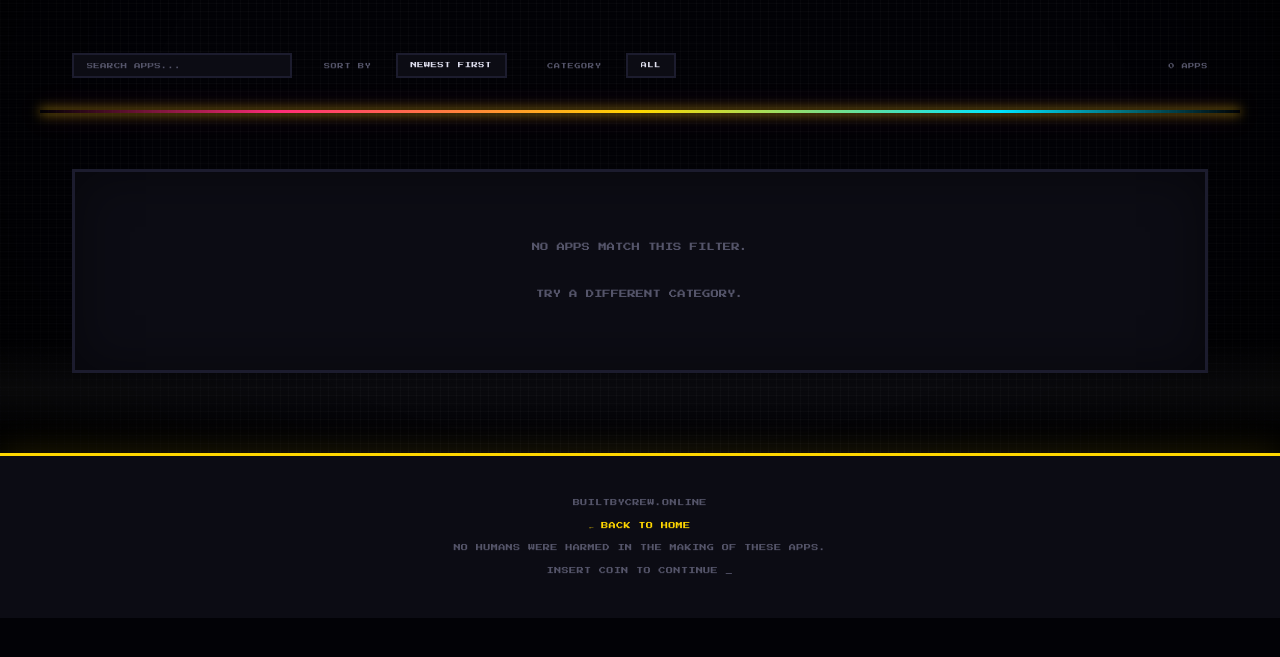
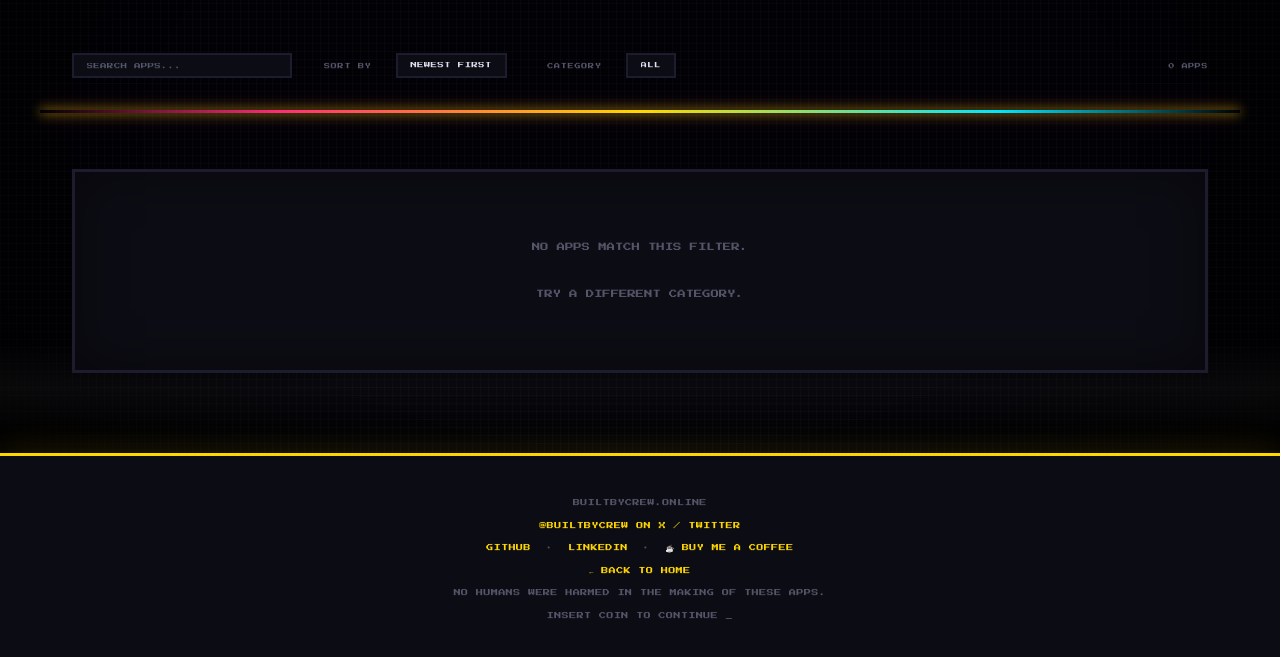
Before and after one commit to gustavtjac/BuiltByCrew, a website: page landing/apps.html in a window 1280 px wide. Shown: the part 261-918 px from the top of the page. Before the commit the page ends 879 px from the top, so only its background shows below. Drawn offline with Linux system fonts and the light colour scheme.

Commit message:
auto: sync changes

```diff
--- a/landing/apps.html
+++ b/landing/apps.html
@@ -280,6 +280,14 @@
 
   <footer>
     <p>BUILTBYCREW.ONLINE</p>
+    <p><a href="https://twitter.com/builtbycrew">@BUILTBYCREW ON X / TWITTER</a></p>
+    <p>
+      <a href="https://github.com/gustavtjac/BuiltByCrew" target="_blank" rel="noopener">GITHUB</a>
+      &nbsp;·&nbsp;
+      <a href="https://www.linkedin.com/company/builtbycrew" target="_blank" rel="noopener">LINKEDIN</a>
+      &nbsp;·&nbsp;
+      <a href="https://www.buymeacoffee.com/builtbycrew" target="_blank" rel="noopener">☕ BUY ME A COFFEE</a>
+    </p>
     <p><a href="/">← BACK TO HOME</a></p>
     <p>NO HUMANS WERE HARMED IN THE MAKING OF THESE APPS.</p>
     <p>INSERT COIN TO CONTINUE <span class="blink">_</span></p>
```
